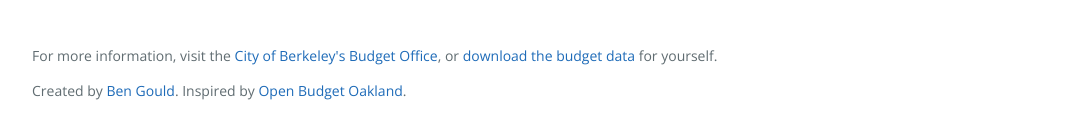
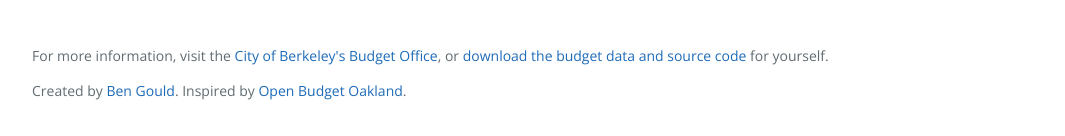
Before and after one commit to bgould132/berkeley-budget-vis, a plain HTML site: page vis.html in a window 1280 px wide. Shown: the part 802-938 px from the top of the page, without its empty margins (100-1165 px from the left). Drawn offline with nearby package versions, Linux system fonts and the light colour scheme.

Commit message:
Updated footer text

```diff
--- a/vis.html
+++ b/vis.html
@@ -92,7 +92,7 @@
 
             <section class="footer-text">
                 <br>
-                <p>For more information, visit the <a href="http://www.ci.berkeley.ca.us/budget/">City of Berkeley's Budget Office</a>, or <a href="https://github.com/bgould132/berkeley-budget-vis/zipball/master">download the budget data</a> for yourself.</p>
+                <p>For more information, visit the <a href="http://www.ci.berkeley.ca.us/budget/">City of Berkeley's Budget Office</a>, or <a href="https://github.com/bgould132/berkeley-budget-vis/zipball/master">download the budget data and source code</a> for yourself.</p>
                 <p>Created by <a href="http://bgould132.github.io">Ben Gould</a>. Inspired by <a href="http://openbudgetoakland.org">Open Budget Oakland</a>.</p>
                 <br>
             </section>
```
